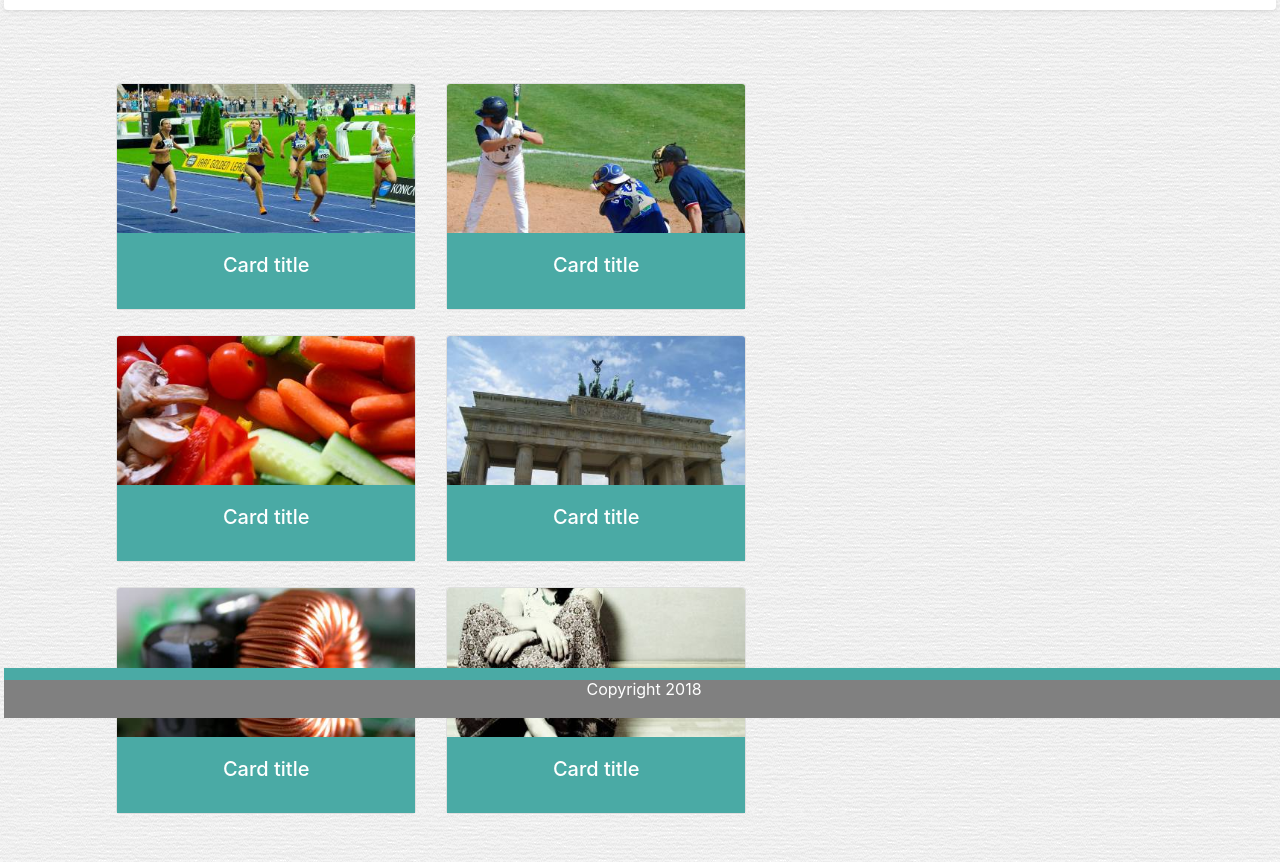
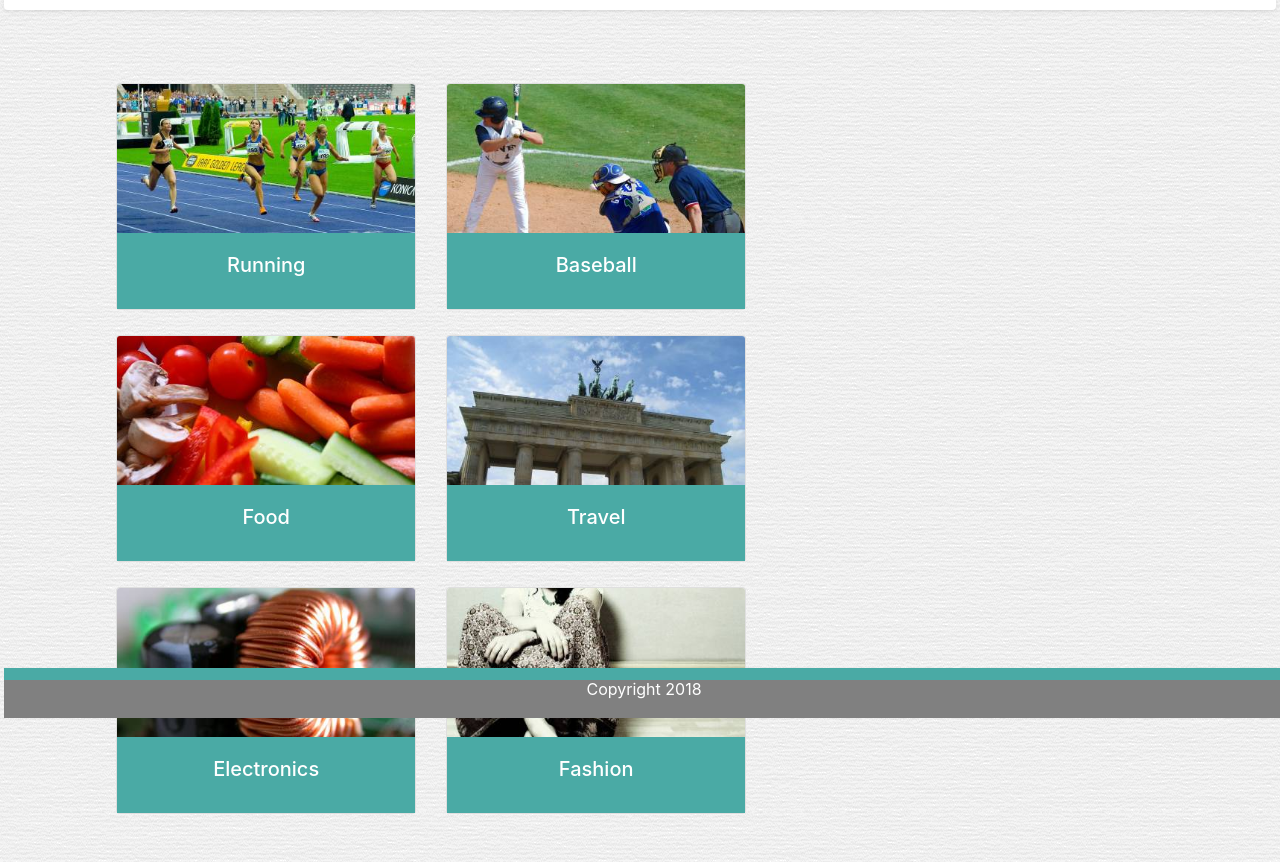
Before and after one commit to codycovington/Bootstrap-Portfolio, a plain HTML site: page portfolio.html in a window 1280 px wide. Shown: the part 82-944 px from the top of the page. Drawn offline with nearby package versions, Linux system fonts and the light colour scheme.

Commit message:
Named card titles on portfolio.html

```diff
--- a/portfolio.html
+++ b/portfolio.html
@@ -44,13 +44,13 @@
                     <div class="card">
                       <img class="card-img-top" src="images/portfolio1.jpeg" alt="Card image cap">
                       <div class="card-body">
-                        <h5 class="card-title">Card title</h5>
+                        <h5 class="card-title">Running</h5>
                       </div>
                     </div>
                     <div class="card">
                       <img class="card-img-top" src="images/portfolio2.jpeg" alt="Card image cap">
                       <div class="card-body">
-                        <h5 class="card-title">Card title</h5>
+                        <h5 class="card-title">Baseball</h5>
                       </div>
                     </div>
             </div>
@@ -62,13 +62,13 @@
                         <div class="card">
                           <img class="card-img-top" src="images/portfolio3.jpeg" alt="Card image cap">
                           <div class="card-body">
-                            <h5 class="card-title">Card title</h5>
+                            <h5 class="card-title">Food</h5>
                           </div>
                         </div>
                         <div class="card">
                           <img class="card-img-top" src="images/portfolio4.jpeg" alt="Card image cap">
                           <div class="card-body">
-                            <h5 class="card-title">Card title</h5>
+                            <h5 class="card-title">Travel</h5>
                           </div>
                         </div>
 
@@ -80,13 +80,13 @@
                         <div class="card">
                           <img class="card-img-top" src="images/portfolio5.jpeg" alt="Card image cap">
                           <div class="card-body">
-                            <h5 class="card-title">Card title</h5>
+                            <h5 class="card-title">Electronics</h5>
                           </div>
                         </div>
                         <div class="card">
                           <img class="card-img-top" src="images/portfolio6.jpeg" alt="Card image cap">
                           <div class="card-body">
-                            <h5 class="card-title">Card title</h5>
+                            <h5 class="card-title">Fashion</h5>
                           </div>
                         </div>
 
```
